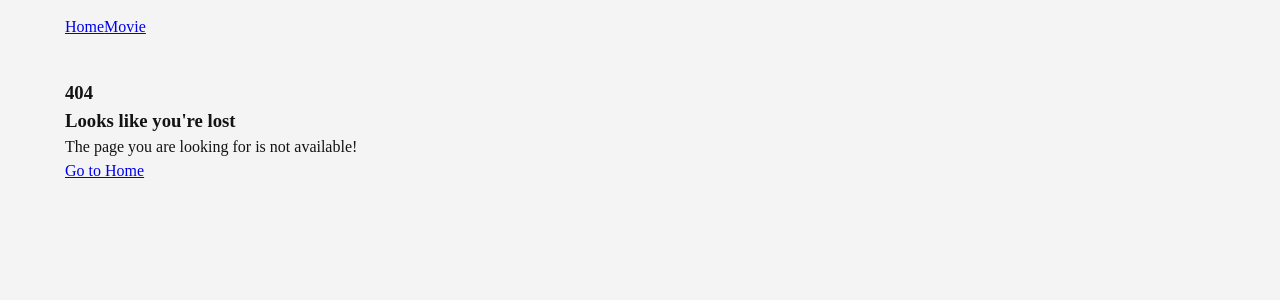
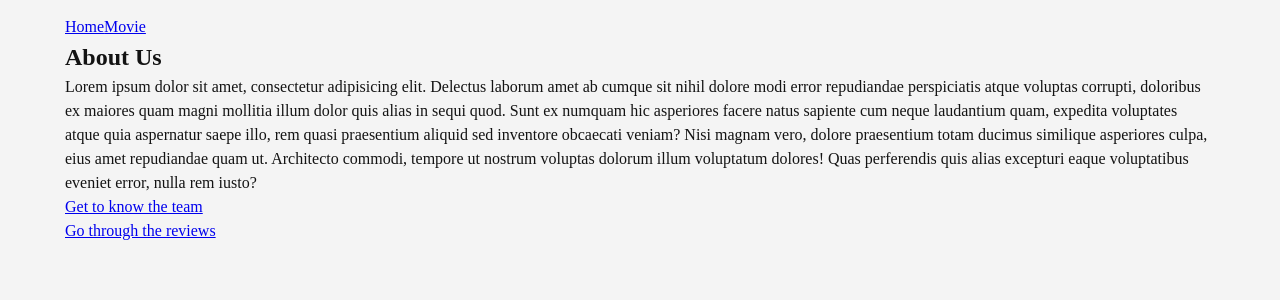
Before and after one commit to Olesia2805/goit-neo-react-hw-module5, a React (Vite) app: page /movie/1/cast in a window 1280 px wide. Before the commit this address had no page. Shown: the top 300 px of the page. Built offline with nearby package versions, Linux system fonts and the light colour scheme; a web font is replaced by a local one.

Commit message:
added sketch

```diff
--- a/src/App.jsx
+++ b/src/App.jsx
@@ -1,16 +1,20 @@
 import { Routes, Route } from 'react-router-dom';
+
 import Navigation from './components/Navigation/Navigation';
+
 import HomePage from './pages/HomePage/HomePage';
 import MoviePage from './pages/MoviesPage/MoviesPage';
 import NotFoundPage from './pages/NotFoundPage/NotFoundPage';
+import MovieDetailsPage from './pages/MovieDetailsPage/MovieDetailsPage';
+
 import Section from './components/Section/Section';
 import Container from './components/Container/Container';
 // import ErrorMessage from './components/ErrorMessage/ErrorMessage'
 // import Loader from './components/Loader/Loader';
-// import MovieCast from './components/MovieCast/MovieCast';
-// import MovieDetailsPage from './components/MovieDetailsPage/MovieDetailsPage';
-// import MovieReviews from './components/MovieReviews/MovieReviews';
+import MovieCast from './components/MovieCast/MovieCast';
+import MovieReviews from './components/MovieReviews/MovieReviews';
 // import SearchBar from './components/SearchBar/SearchBar';
+
 // import css from './App.module.css';
 
 const App = () => {
@@ -21,10 +25,10 @@
         <Routes>
           <Route path="/" element={<HomePage />} />
           <Route path="/movie" element={<MoviePage />} />
-          {/* <Route path="/movie/:movieId" element={<MovieDetailsPage />} >
+          <Route path="/movie/:movieId" element={<MovieDetailsPage />} >
             <Route path="cast" element={<MovieCast />} />
             <Route path="reviews" element={<MovieReviews />} />
-          </Route> */}
+          </Route>
           <Route path="*" element={<NotFoundPage />} />
         </Routes>
       </Section>
--- a/src/components/MovieCast/MovieCast.jsx
+++ b/src/components/MovieCast/MovieCast.jsx
@@ -0,0 +1,7 @@
+// import castCss from './MovieCast.module.css'
+
+const MovieCast = () => {
+    return <></>;
+  };
+
+  export default MovieCast;
--- a/src/components/MovieReviews/MovieReviews.jsx
+++ b/src/components/MovieReviews/MovieReviews.jsx
@@ -0,0 +1,7 @@
+// import reviewsCss from './MovieReviews.module.css'
+
+const MovieReviews = () => {
+    return <></>;
+  };
+
+  export default MovieReviews;
--- a/src/pages/HomePage/HomePage.jsx
+++ b/src/pages/HomePage/HomePage.jsx
@@ -1,7 +1,14 @@
-// import MovieList from '../../components/MovieList/MovieList';
+import MovieList from '../../components/MovieList/MovieList';
+import { getMovies } from '../../fakeApi';
 
 const HomePage = () => {
-  return <div>Home</div>;
+  const movies = getMovies();
+
+  return (
+    <main>
+      <MovieList movies={movies} />
+    </main>
+  );
 };
 
 export default HomePage;
--- a/src/pages/MovieDetailsPage/MovieDetailsPage.jsx
+++ b/src/pages/MovieDetailsPage/MovieDetailsPage.jsx
@@ -0,0 +1,32 @@
+// import detailsCss from './MovieDetailsPage.module.css'
+import { Link, Outlet } from 'react-router-dom';
+
+const MovieDetailsPage = () => {
+    return <main>
+    <h1>About Us</h1>
+    <p>
+      Lorem ipsum dolor sit amet, consectetur adipisicing elit. Delectus
+      laborum amet ab cumque sit nihil dolore modi error repudiandae
+      perspiciatis atque voluptas corrupti, doloribus ex maiores quam magni
+      mollitia illum dolor quis alias in sequi quod. Sunt ex numquam hic
+      asperiores facere natus sapiente cum neque laudantium quam, expedita
+      voluptates atque quia aspernatur saepe illo, rem quasi praesentium
+      aliquid sed inventore obcaecati veniam? Nisi magnam vero, dolore
+      praesentium totam ducimus similique asperiores culpa, eius amet
+      repudiandae quam ut. Architecto commodi, tempore ut nostrum voluptas
+      dolorum illum voluptatum dolores! Quas perferendis quis alias excepturi
+      eaque voluptatibus eveniet error, nulla rem iusto?
+    </p>
+    <ul>
+      <li>
+        <Link to="cast">Get to know the team</Link>
+      </li>
+      <li>
+        <Link to="reviews">Go through the reviews</Link>
+      </li>
+    </ul>
+    <Outlet />
+  </main>;
+  };
+
+export default MovieDetailsPage;
--- a/src/pages/MoviesPage/MoviesPage.jsx
+++ b/src/pages/MoviesPage/MoviesPage.jsx
@@ -1,14 +1,7 @@
-import MovieList from '../../components/MovieList/MovieList';
-import { getMovies } from '../../fakeApi';
+// import pageCss from './MoviePage.module.css'
 
 const MoviePage = () => {
-  const movies = getMovies();
-
-  return (
-    <main>
-      <MovieList movies={movies} />
-    </main>
-  );
+  return <>Movie</>;
 };
 
 export default MoviePage;
```
Also changed, not shown: src/components/MovieDetailsPage/MovieDetailsPage.jsx (deleted), src/components/MovieDetailsPage/MovieDetailsPage.module.css (deleted).
